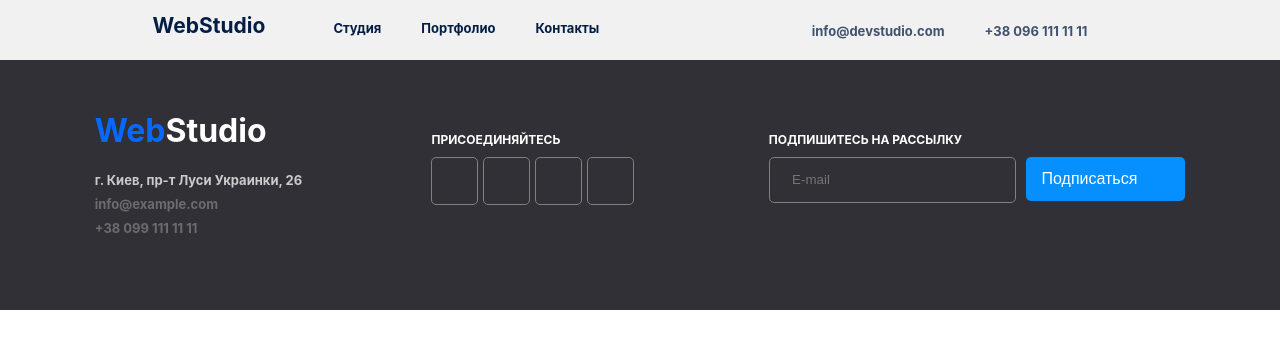
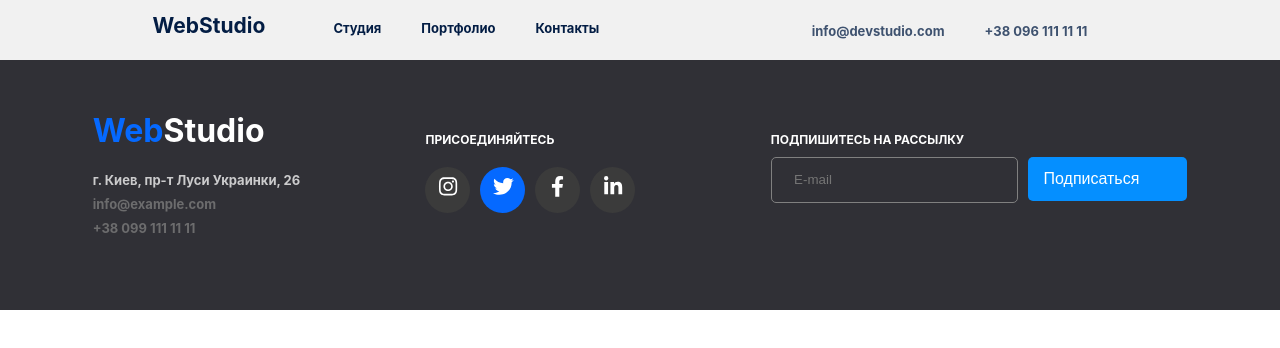
Before and after one commit to menzheha-maksym/react_frontend_technical_task1, a React (Create React App) app: page / in a window 1280 px wide. Shown: the top 348 px of the page. Built offline with nearby package versions, Linux system fonts and the light colour scheme.

Commit message:
add icons to footer

```diff
--- a/package.json
+++ b/package.json
@@ -3,6 +3,10 @@
   "version": "0.1.0",
   "private": true,
   "dependencies": {
+    "@fortawesome/fontawesome-svg-core": "^1.2.36",
+    "@fortawesome/free-brands-svg-icons": "^5.15.4",
+    "@fortawesome/free-solid-svg-icons": "^5.15.4",
+    "@fortawesome/react-fontawesome": "^0.1.16",
     "@testing-library/jest-dom": "^5.14.1",
     "@testing-library/react": "^11.2.7",
     "@testing-library/user-event": "^12.8.3",
--- a/src/components/footer/Footer.component.css
+++ b/src/components/footer/Footer.component.css
@@ -47,12 +47,25 @@
     width: 45px;
     height: 41px;
     padding-top: 5px;
-    margin-right: 5px;
+    margin-right: 10px;
+    margin-top: 10px;
     text-align: center;
     display: inline-block;
     font-size: 1.3em;
-    border-radius: 5px;
+    border-radius: 50%;
+    border: none;
     transition: all .3s;
+    color: white;
+    background-color: rgb(59, 59, 59);
+    vertical-align: middle;
+}
+
+.socials i {
+    vertical-align: middle;
+}
+
+.socials .twitter {
+    background-color: #0569ff;
 }
 
 .socials a:hover {
--- a/src/components/footer/Footer.component.tsx
+++ b/src/components/footer/Footer.component.tsx
@@ -1,3 +1,5 @@
+import { faFacebookF, faInstagram, faLinkedinIn, faTwitter } from '@fortawesome/free-brands-svg-icons'
+import { FontAwesomeIcon } from '@fortawesome/react-fontawesome'
 import React from 'react'
 import './Footer.component.css'
 
@@ -18,10 +20,10 @@ export default function Footer() {
                 <div className="socials">
                     <h2>Присоединяйтесь</h2>
                     <div className="socials-icons">
-                        <a href="#1"><i className="fab fa-facebook"></i></a>
-                        <a href="#2"><i className="fab fa-instagram"></i></a>
-                        <a href="#3"><i className="fab fa-twitter"></i></a>
-                        <a href="#4"><i className="fab fa-youtube"></i></a>
+                        <a href="#1"><i><FontAwesomeIcon icon={faInstagram}/></i></a>
+                        <a href="#2" className="twitter"><i><FontAwesomeIcon icon={faTwitter}/></i></a>
+                        <a href="#3"><i><FontAwesomeIcon icon={faFacebookF}/></i></a>
+                        <a href="#4"><i><FontAwesomeIcon icon={faLinkedinIn}/></i></a>
                     </div>
                 </div>
 
```
Also changed, not shown: 1 other file (tests, documents, lock files or other folders).
